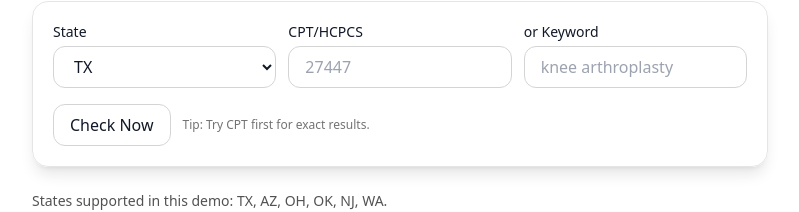
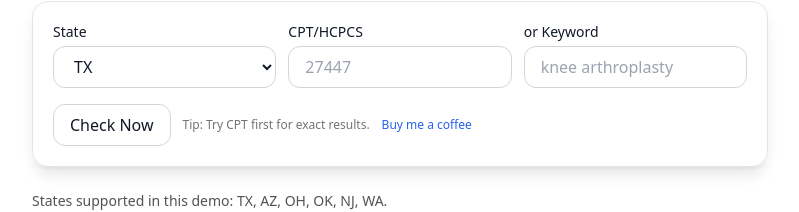
Before and after one commit to ChelleShock/wiserready, a Next.js app: page / in a window 1280 px wide. Shown: the part 139-351 px from the top of the page, without its empty margins (240-1039 px from the left). Built offline with nearby package versions, Linux system fonts and the light colour scheme.

Commit message:
coffe link

```diff
--- a/components/SearchForm.tsx
+++ b/components/SearchForm.tsx
@@ -83,6 +83,14 @@
             )}
           </button>
           <span className="text-xs text-neutral-500">Tip: Try CPT first for exact results.</span>
+          <a
+            className="text-xs text-blue-600 hover:underline"
+            href="https://www.buymeacoffee.com/michellereeves"
+            target="_blank"
+            rel="noreferrer"
+          >
+            Buy me a coffee
+          </a>
         </div>
       </form>
 
```
